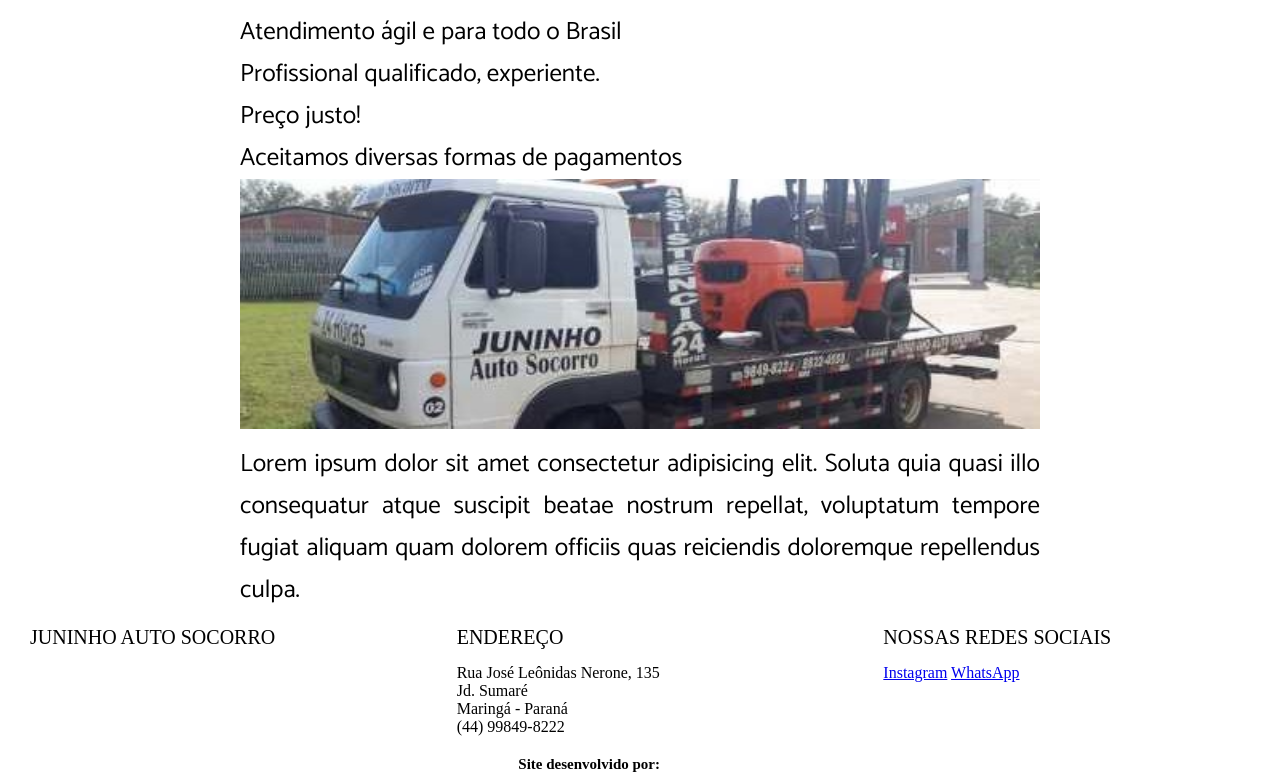
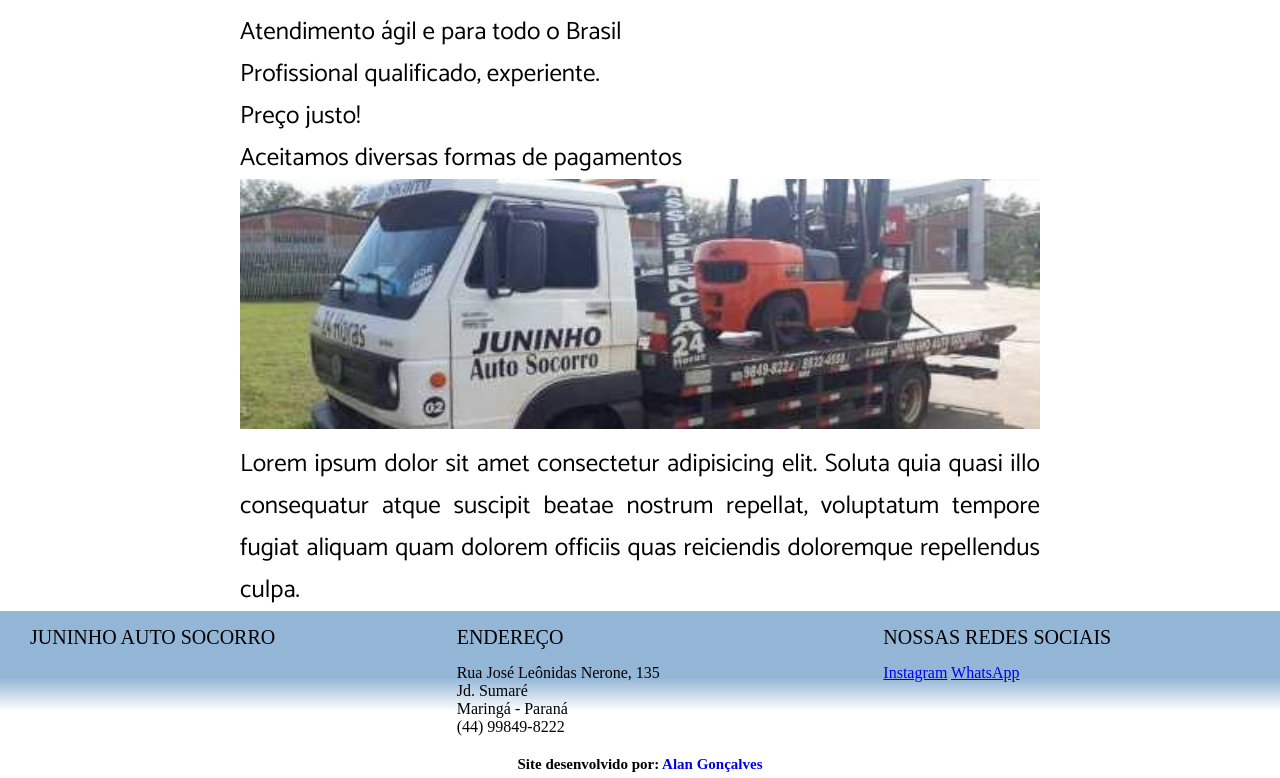
Before and after one commit to AlanVit0r/juninho-autosocorro, a plain HTML site: page index.html in a window 1280 px wide. Shown: the part 650-1428 px from the top of the page. Drawn offline with Linux system fonts and the light colour scheme.

Commit message:
Update style.css

```diff
--- a/css/style.css
+++ b/css/style.css
@@ -96,7 +96,7 @@ footer {
 footer{
     bottom: 0px;
     width: 100%;
-    background-image: linear-gradient(var(--cor05), var(--cor03));
+    background-image: linear-gradient(to bottom, rgba(107, 154, 199, 0.726) 40%, rgba(255, 255, 255, 0.918) 60%);
 }
 .main-content{
     display: flex;
@@ -138,13 +138,13 @@ footer{
 
 }
 .bottom .center a{
-    color: #ffffff;
+    color:blue
     font-style: italic;
     text-decoration: none;
 }
 .bottom .center a:hover{
     text-decoration: underline;
-    color:var(--cor05)
+    color: red
 }
 @media screen and (max-width: 900px){
     footer{
```
